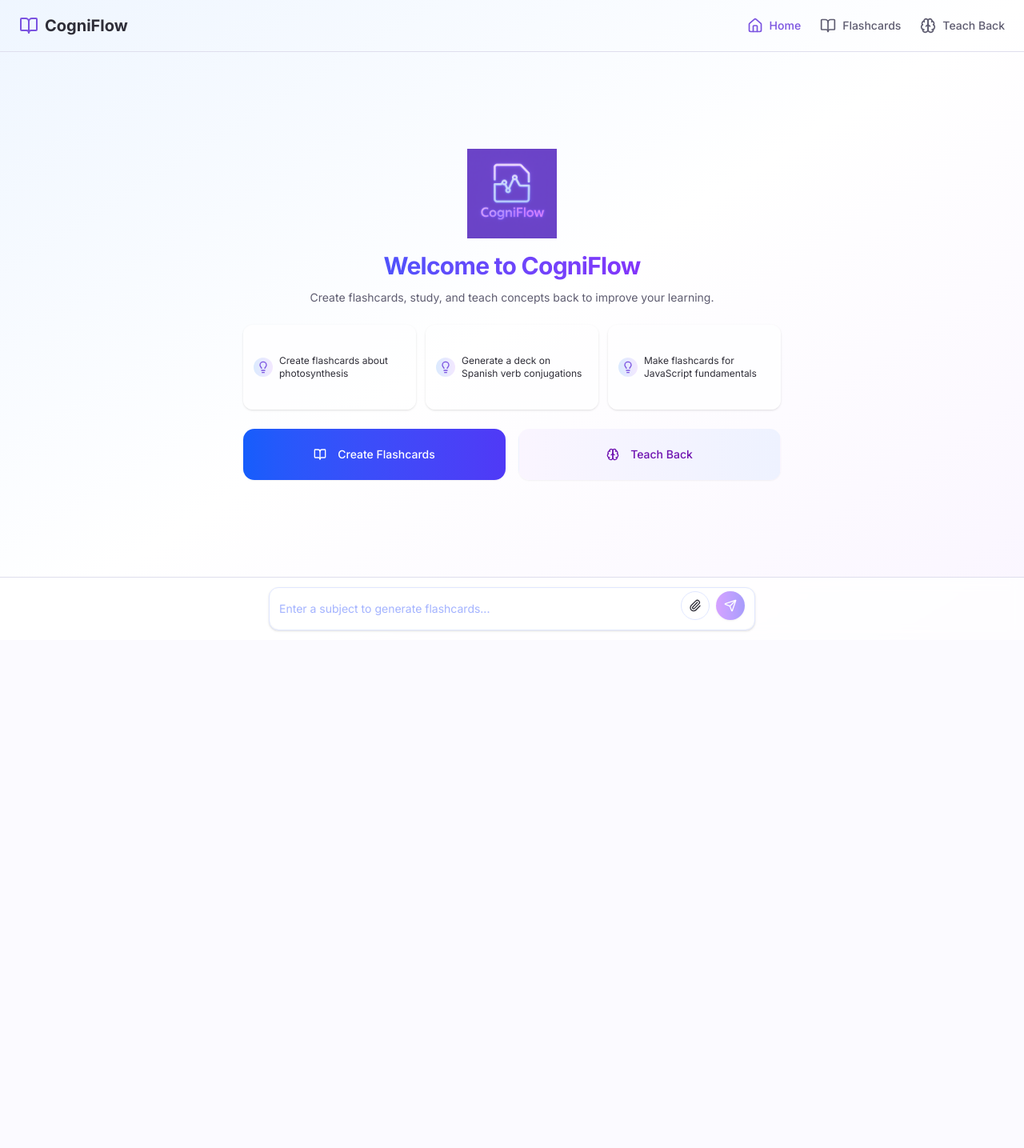
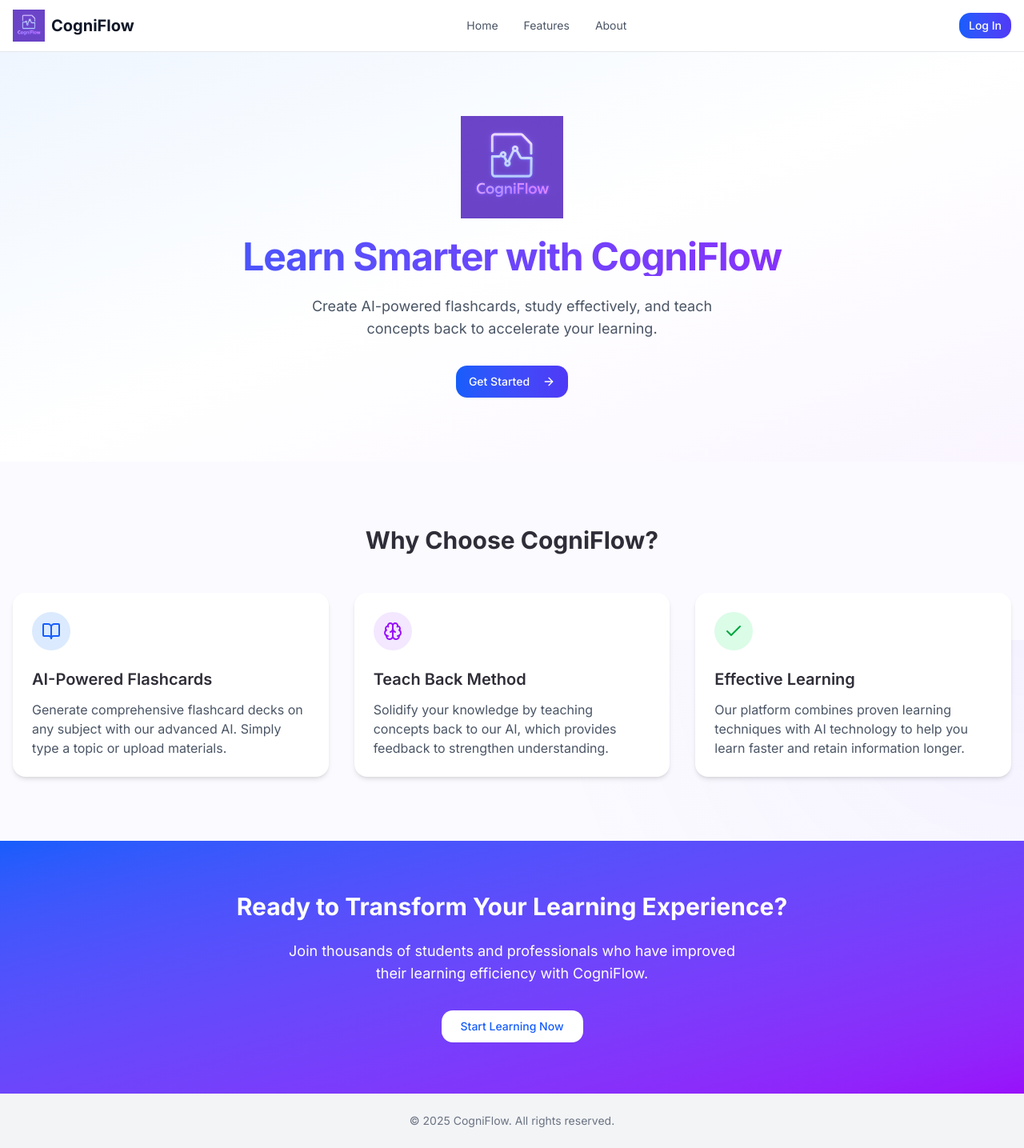
Before and after one commit to harryphma/vibelearning, a Next.js app in the folder vibe-learning/: page / in a window 1280 px wide. Shown: the whole page at 80% size. Before the commit the page ends 800 px from the top, so only its background shows below. Built offline with nearby package versions, Linux system fonts and the light colour scheme; no server answers.

Commit message:
add public landing page

```diff
--- /dev/null
+++ b/vibe-learning/app/(public)/layout.tsx
@@ -0,0 +1,21 @@
+'use client';
+
+import PublicHeader from '../../components/PublicHeader';
+
+export default function PublicLayout({
+  children,
+}: Readonly<{
+  children: React.ReactNode;
+}>) {
+  return (
+    <div className="flex min-h-screen flex-col">
+      <PublicHeader />
+      {children}
+      <footer className="bg-gray-100 py-6">
+        <div className="container mx-auto px-4 text-center text-sm text-gray-500">
+          <p>&copy; {new Date().getFullYear()} CogniFlow. All rights reserved.</p>
+        </div>
+      </footer>
+    </div>
+  );
+}
--- /dev/null
+++ b/vibe-learning/app/(public)/page.tsx
@@ -0,0 +1,98 @@
+'use client';
+
+import Image from 'next/image';
+import Link from 'next/link';
+import { ArrowRight, BookOpen, Brain, Check } from 'lucide-react';
+
+import { Button } from '@/components/ui/button';
+
+export default function LandingPage() {
+  return (
+    <div className="flex min-h-screen flex-col">
+      <main className="flex-1">
+        {/* Hero Section */}
+        <section className="bg-gradient-to-br from-blue-50 via-white to-purple-50 py-20">
+          <div className="container mx-auto px-4 text-center">
+            <div className="mb-6 flex justify-center">
+              <div className="relative h-32 w-32">
+                <Image
+                  src="/logo.png"
+                  alt="CogniFlow Logo"
+                  fill
+                  style={{ objectFit: 'contain' }}
+                  priority
+                />
+              </div>
+            </div>
+            <h1 className="mb-6 bg-gradient-to-r from-blue-600 to-purple-600 bg-clip-text text-4xl font-bold tracking-tight text-transparent md:text-5xl">
+              Learn Smarter with CogniFlow
+            </h1>
+            <p className="mx-auto mb-8 max-w-xl text-lg text-gray-600">
+              Create AI-powered flashcards, study effectively, and teach concepts back to accelerate your learning.
+            </p>
+            <div className="flex flex-col items-center justify-center gap-4 sm:flex-row">
+              <Button
+                size="lg"
+                className="bg-gradient-to-r from-blue-600 to-indigo-600 text-white hover:from-blue-700 hover:to-indigo-700"
+                asChild
+              >
+                <Link href="/auth/login">
+                  Get Started <ArrowRight className="ml-2 h-4 w-4" />
+                </Link>
+              </Button>
+            </div>
+          </div>
+        </section>
+
+        {/* Features Section */}
+        <section className="py-20">
+          <div className="container mx-auto px-4">
+            <h2 className="mb-12 text-center text-3xl font-bold">Why Choose CogniFlow?</h2>
+            <div className="grid grid-cols-1 gap-8 md:grid-cols-3">
+              <div className="rounded-lg bg-white p-6 shadow-md">
+                <div className="mb-4 rounded-full bg-blue-100 p-3 text-blue-600 inline-block">
+                  <BookOpen className="h-6 w-6" />
+                </div>
+                <h3 className="mb-3 text-xl font-semibold">AI-Powered Flashcards</h3>
+                <p className="text-gray-600">
+                  Generate comprehensive flashcard decks on any subject with our advanced AI. Simply type a topic or upload materials.
+                </p>
+              </div>
+              <div className="rounded-lg bg-white p-6 shadow-md">
+                <div className="mb-4 rounded-full bg-purple-100 p-3 text-purple-600 inline-block">
+                  <Brain className="h-6 w-6" />
+                </div>
+                <h3 className="mb-3 text-xl font-semibold">Teach Back Method</h3>
+                <p className="text-gray-600">
+                  Solidify your knowledge by teaching concepts back to our AI, which provides feedback to strengthen understanding.
+                </p>
+              </div>
+              <div className="rounded-lg bg-white p-6 shadow-md">
+                <div className="mb-4 rounded-full bg-green-100 p-3 text-green-600 inline-block">
+                  <Check className="h-6 w-6" />
+                </div>
+                <h3 className="mb-3 text-xl font-semibold">Effective Learning</h3>
+                <p className="text-gray-600">
+                  Our platform combines proven learning techniques with AI technology to help you learn faster and retain information longer.
+                </p>
+              </div>
+            </div>
+          </div>
+        </section>
+
+        {/* CTA Section */}
+        <section className="bg-gradient-to-br from-blue-600 to-purple-600 py-16 text-white">
+          <div className="container mx-auto px-4 text-center">
+            <h2 className="mb-6 text-3xl font-bold">Ready to Transform Your Learning Experience?</h2>
+            <p className="mx-auto mb-8 max-w-xl text-lg">
+              Join thousands of students and professionals who have improved their learning efficiency with CogniFlow.
+            </p>
+            <Button size="lg" className="bg-white text-blue-600 hover:bg-gray-100" asChild>
+              <Link href="/auth/login">Start Learning Now</Link>
+            </Button>
+          </div>
+        </section>
+      </main>
+    </div>
+  );
+}
--- /dev/null
+++ b/vibe-learning/components/PublicHeader.tsx
@@ -0,0 +1,110 @@
+'use client';
+
+import Image from 'next/image';
+import Link from 'next/link';
+import { useState } from 'react';
+import { Menu, X } from 'lucide-react';
+
+import { Button } from '@/components/ui/button';
+
+export default function PublicHeader() {
+  const [mobileMenuOpen, setMobileMenuOpen] = useState(false);
+
+  return (
+    <header className="border-b border-gray-200 bg-white">
+      <div className="container mx-auto px-4">
+        <div className="flex h-16 items-center justify-between">
+          {/* Logo */}
+          <div className="flex items-center">
+            <Link href="/" className="flex items-center">
+              <div className="relative h-10 w-10 mr-2">
+                <Image
+                  src="/logo.png"
+                  alt="CogniFlow Logo"
+                  fill
+                  style={{ objectFit: 'contain' }}
+                />
+              </div>
+              <span className="text-xl font-bold text-gray-900">CogniFlow</span>
+            </Link>
+          </div>
+
+          {/* Desktop Navigation */}
+          <nav className="hidden md:flex items-center space-x-8">
+            <Link href="/" className="text-gray-600 hover:text-blue-600 transition-colors text-sm">
+              Home
+            </Link>
+            <Link href="#features" className="text-gray-600 hover:text-blue-600 transition-colors text-sm">
+              Features
+            </Link>
+            <Link href="#about" className="text-gray-600 hover:text-blue-600 transition-colors text-sm">
+              About
+            </Link>
+          </nav>
+
+          {/* Desktop CTA */}
+          <div className="hidden md:flex">
+            <Button
+              size="sm"
+              className="bg-gradient-to-r from-blue-600 to-indigo-600 text-white hover:from-blue-700 hover:to-indigo-700"
+              asChild
+            >
+              <Link href="/auth/login">Log In</Link>
+            </Button>
+          </div>
+
+          {/* Mobile menu button */}
+          <div className="md:hidden">
+            <button
+              type="button"
+              className="text-gray-600"
+              onClick={() => setMobileMenuOpen(!mobileMenuOpen)}
+            >
+              {mobileMenuOpen ? <X className="h-6 w-6" /> : <Menu className="h-6 w-6" />}
+            </button>
+          </div>
+        </div>
+      </div>
+
+      {/* Mobile menu */}
+      {mobileMenuOpen && (
+        <div className="md:hidden">
+          <div className="space-y-1 px-4 pb-3 pt-2">
+            <Link
+              href="/"
+              className="block py-2 text-gray-600 hover:text-blue-600"
+              onClick={() => setMobileMenuOpen(false)}
+            >
+              Home
+            </Link>
+            <Link
+              href="#features"
+              className="block py-2 text-gray-600 hover:text-blue-600"
+              onClick={() => setMobileMenuOpen(false)}
+            >
+              Features
+            </Link>
+            <Link
+              href="#about"
+              className="block py-2 text-gray-600 hover:text-blue-600"
+              onClick={() => setMobileMenuOpen(false)}
+            >
+              About
+            </Link>
+            <div className="mt-4 py-2">
+              <Button
+                size="sm"
+                className="w-full bg-gradient-to-r from-blue-600 to-indigo-600 text-white hover:from-blue-700 hover:to-indigo-700"
+                asChild
+              >
+                <Link href="/auth/login" onClick={() => setMobileMenuOpen(false)}>
+                  Log In
+                </Link>
+              </Button>
+            </div>
+          </div>
+        </div>
+      )}
+    </header>
+  );
+}
--- a/vibe-learning/middleware.ts
+++ b/vibe-learning/middleware.ts
@@ -1,7 +1,7 @@
 import { createServerClient, type CookieOptions } from '@supabase/ssr'
 import { NextResponse, type NextRequest } from 'next/server'
 
-const publicRoutes = ['/auth/login', '/auth/callback']
+const publicRoutes = ['/', '/auth/login', '/auth/callback']
 
 export async function middleware(request: NextRequest) {
   const response = NextResponse.next()
```
Also changed, not shown: vibe-learning/app/new/page.tsx (renamed from vibe-learning/app/page.tsx).
